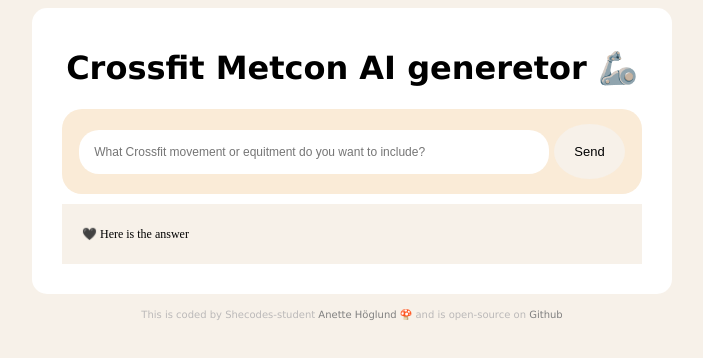
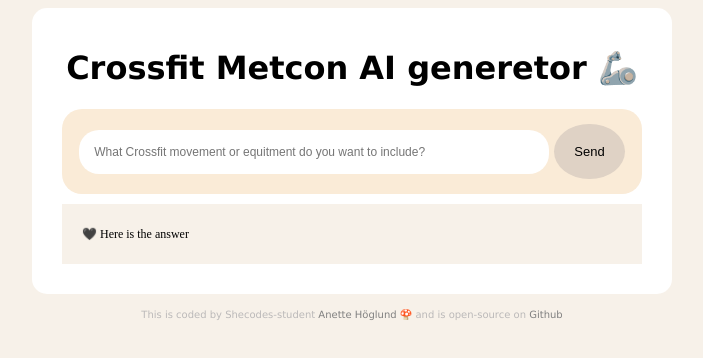
Before and after one commit to anettehoglund/AI-project, a plain HTML site: page index.html in a window 1280 px wide. Shown: the whole page, without its empty margins (288-991 px from the left). Drawn offline with nearby package versions, Linux system fonts and the light colour scheme.

Commit message:
update css

```diff
--- a/src/css.css
+++ b/src/css.css
@@ -43,7 +43,7 @@ form{
 
 .submit{
     border: none;
-    background-color: #f7f1e9;
+    background-color: #dfd2c5;
     padding: 20px;
     border-radius: 50%;
     font-size: 13px;
```
